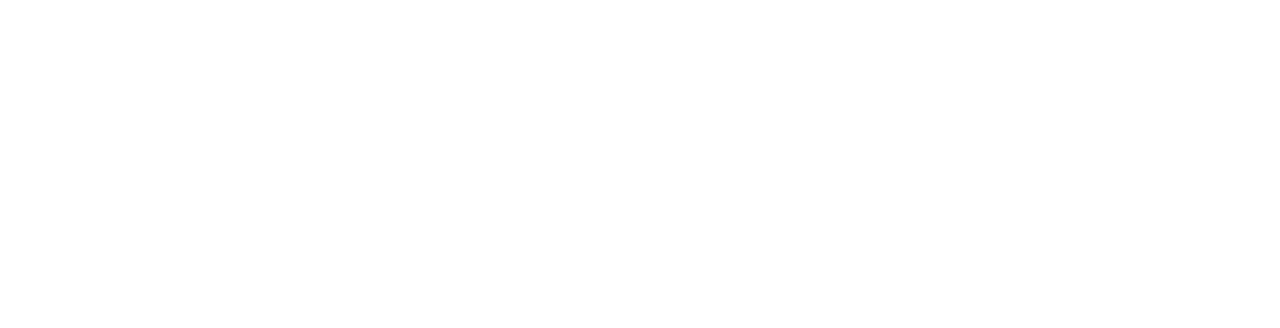
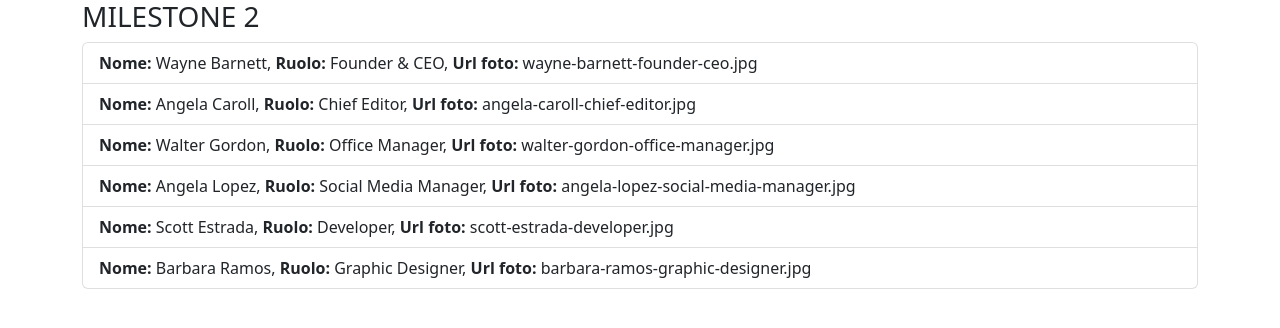
Before and after one commit to saracassandra7/js-our-team, a plain HTML site: page index.html in a window 1280 px wide. Drawn offline with nearby package versions, Linux system fonts and the light colour scheme.

Commit message:
[add] milestone 2

```diff
--- a/index.html
+++ b/index.html
@@ -5,10 +5,16 @@
   <meta http-equiv="X-UA-Compatible" content="IE=edge">
   <meta name="viewport" content="width=device-width, initial-scale=1.0">
 
+  <link href="https://cdn.jsdelivr.net/npm/bootstrap@5.2.2/dist/css/bootstrap.min.css" rel="stylesheet" integrity="sha384-Zenh87qX5JnK2Jl0vWa8Ck2rdkQ2Bzep5IDxbcnCeuOxjzrPF/et3URy9Bv1WTRi" crossorigin="anonymous">
   <link rel="stylesheet" href="css/style.css">
   <title>Our Team</title>
 </head>
 <body>
+  <div class="container">
+    <h3>MILESTONE 2</h3>
+    <ul class="list-group"></ul>
+
+  </div>
 
   <script src="js/script.js"></script>
 </body>
--- a/js/script.js
+++ b/js/script.js
@@ -39,12 +39,18 @@ const team = [
   }
 ];
 
+
 /***MILESTONE 1:**
 Stampare su console le informazioni di nome, ruolo e la stringa della foto*/
 
+let lista = document.querySelector('.list-group');
+
 for(let member of team){
   const output = `${member.nome}, ${member.ruolo}, ${member.foto}`;
+
   console.log(output);
 
-  console.log(member);
+  /***MILESTONE 2:**
+  Stampare le stesse informazioni su DOM sotto forma di stringhe*/
+  lista.innerHTML += `<li class="list-group-item"> <strong>Nome:</strong> ${member.nome}, <strong>Ruolo:</strong> ${member.ruolo}, <strong>Url foto:</strong> ${member.foto}</li>`
 }
```
